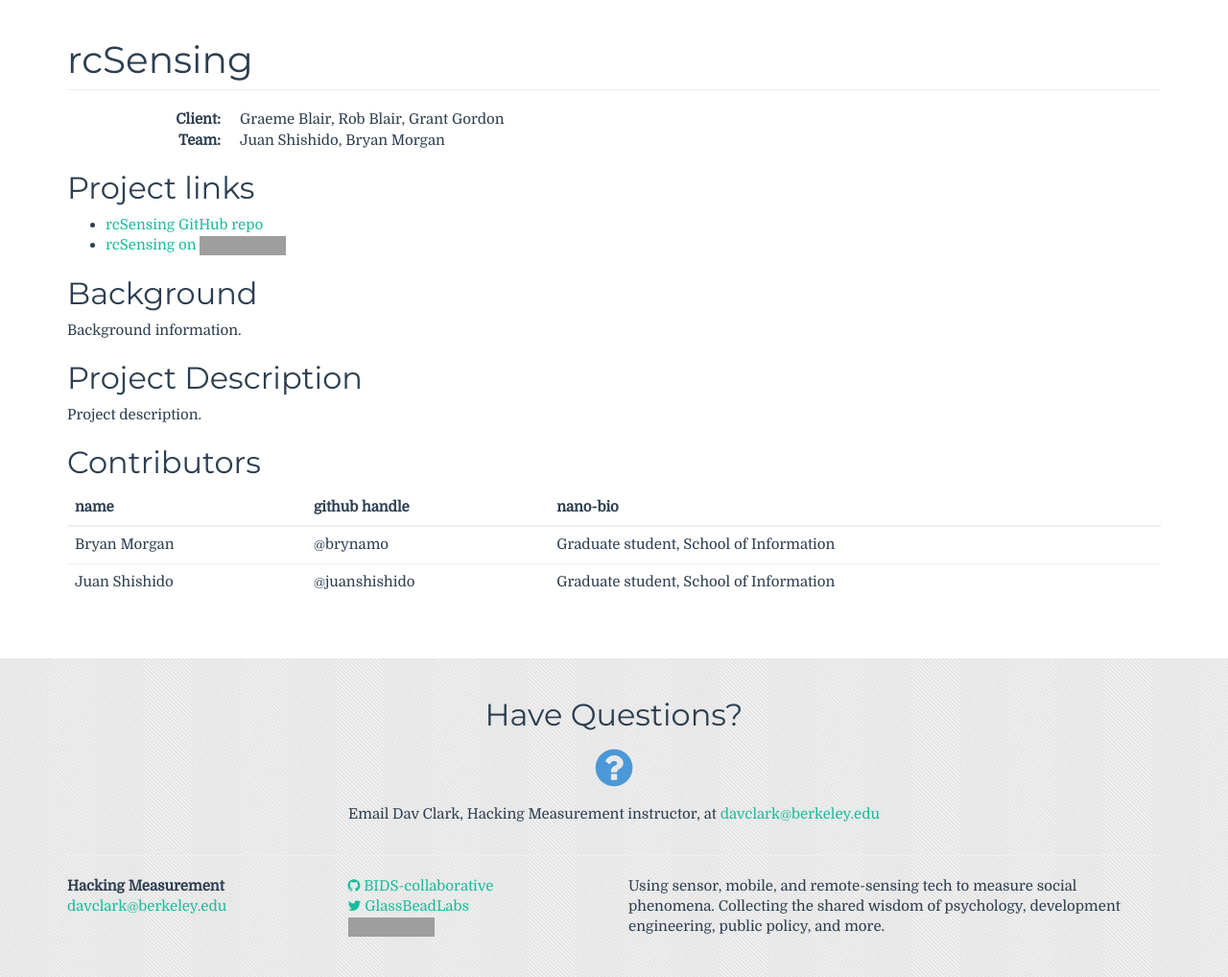
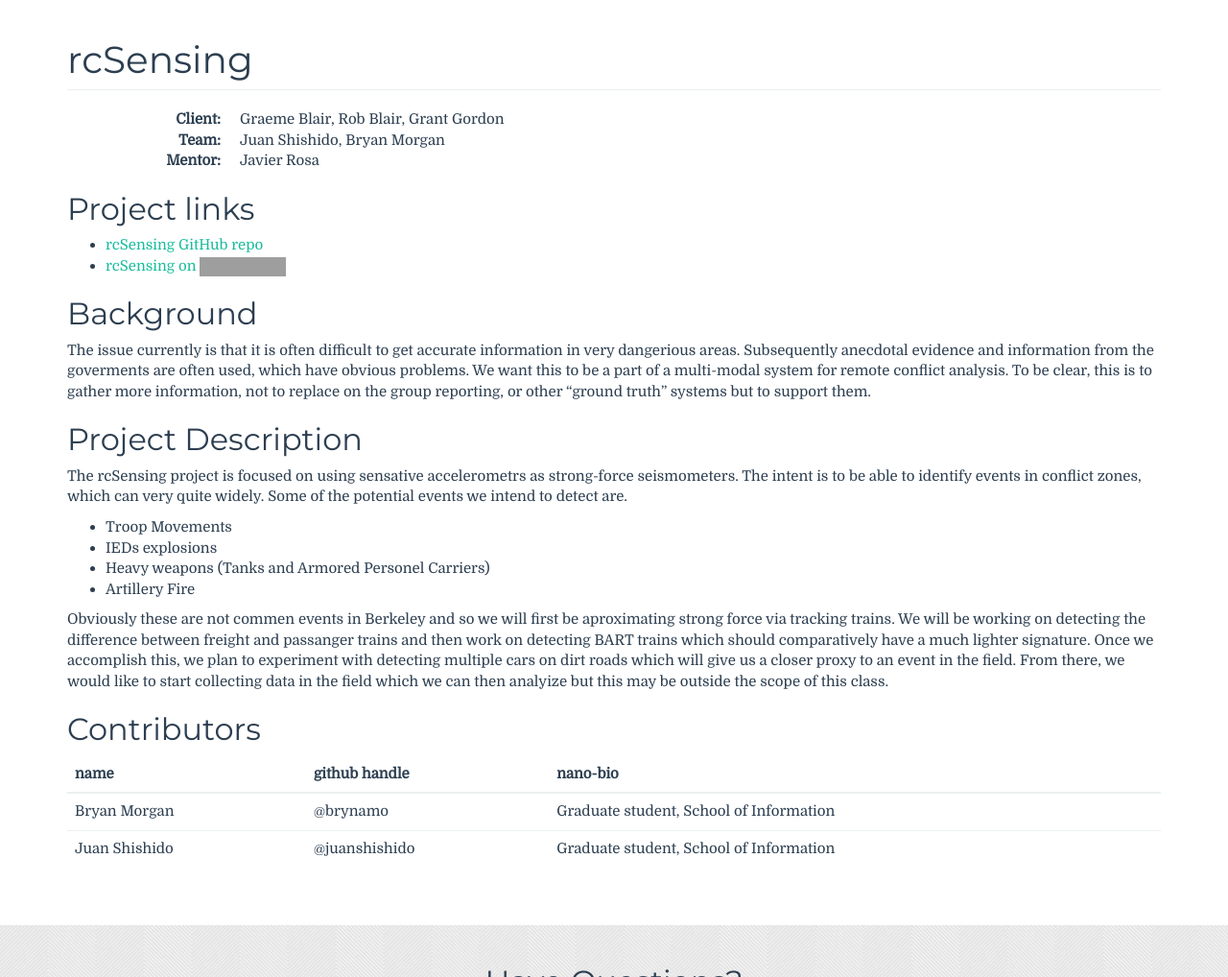
Before and after one commit to BIDS-collaborative/hackingmeasurement.github.io, a Jekyll site: the page built from projects/rc-sensing.md, in a window 1280 px wide and 1400 px high. Shown: the part 382-1400 px from the top of the window at 96% size. Built offline with Jekyll 4.4.1, drawn with Linux system fonts in a browser that asks for light colours; grey boxes are pictures that could not be loaded.

Commit message:
Update rc-sensing.md

```diff
--- a/projects/rc-sensing.md
+++ b/projects/rc-sensing.md
@@ -1,8 +1,8 @@
 ---
 title: rcSensing
 client: Graeme Blair, Rob Blair, Grant Gordon
-topic:
-mentor:
+topic: Remote Conflict Sensing
+mentor: Javier Rosa
 team: Juan Shishido, Bryan Morgan
 layout: project
 ---
@@ -15,11 +15,18 @@ layout: project
 
 ## Background
 
-Background information.
+The issue currently is that it is often difficult to get accurate information in very dangerious areas. Subsequently anecdotal evidence and information from the goverments are often used, which have obvious problems. We want this to be a part of a multi-modal system for remote conflict analysis. To be clear, this is to gather more information, not to replace on the group reporting, or other "ground truth" systems but to support them.
 
 ## Project Description
 
-Project description.
+The rcSensing project is focused on using sensative accelerometrs as strong-force seismometers. The intent is to be able to identify events in conflict zones, which can very quite widely. Some of the potential events we intend to detect are.
+
+- Troop Movements
+- IEDs explosions
+- Heavy weapons (Tanks and Armored Personel Carriers)
+- Artillery Fire
+
+Obviously these are not commen events in Berkeley and so we will first be aproximating strong force via tracking trains. We will be working on detecting the difference between freight and passanger trains and then work on detecting BART trains which should comparatively have a much lighter signature. Once we accomplish this, we plan to experiment with detecting multiple cars on dirt roads which will give us a closer proxy to an event in the field. From there, we would like to start collecting data in the field which we can then analyize but this may be outside the scope of this class.
 
 ## Contributors
 
```
